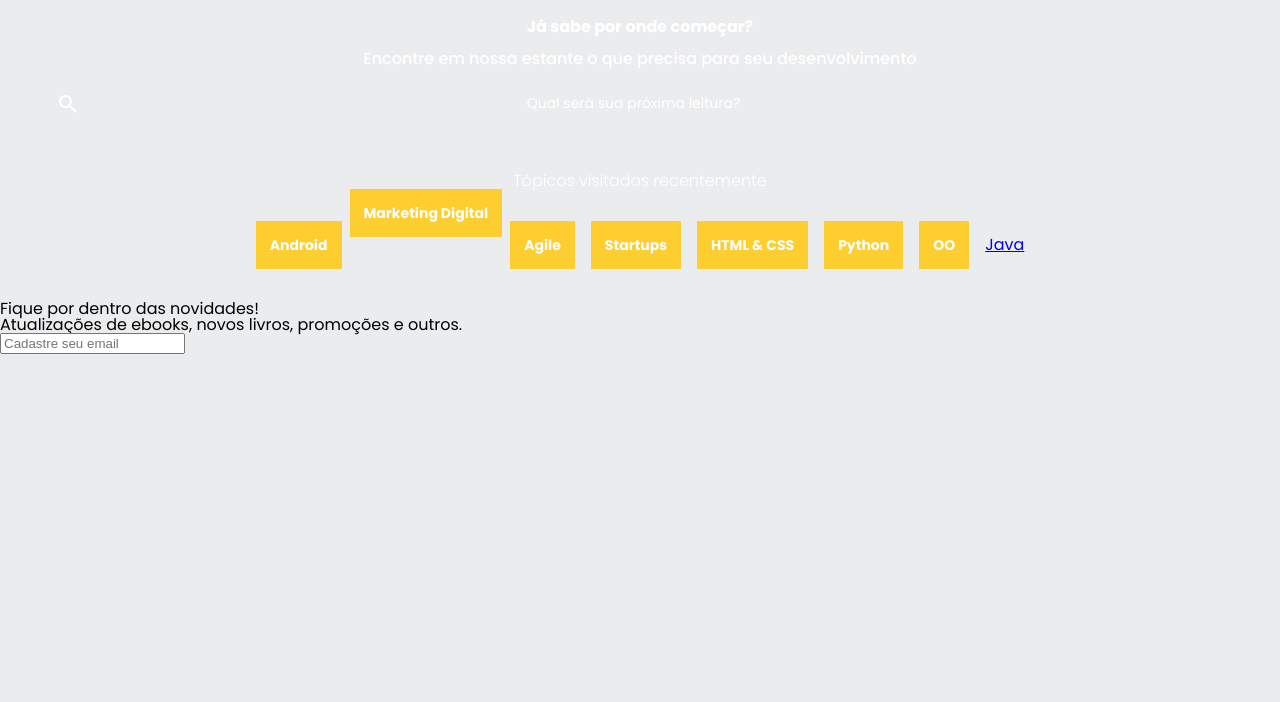
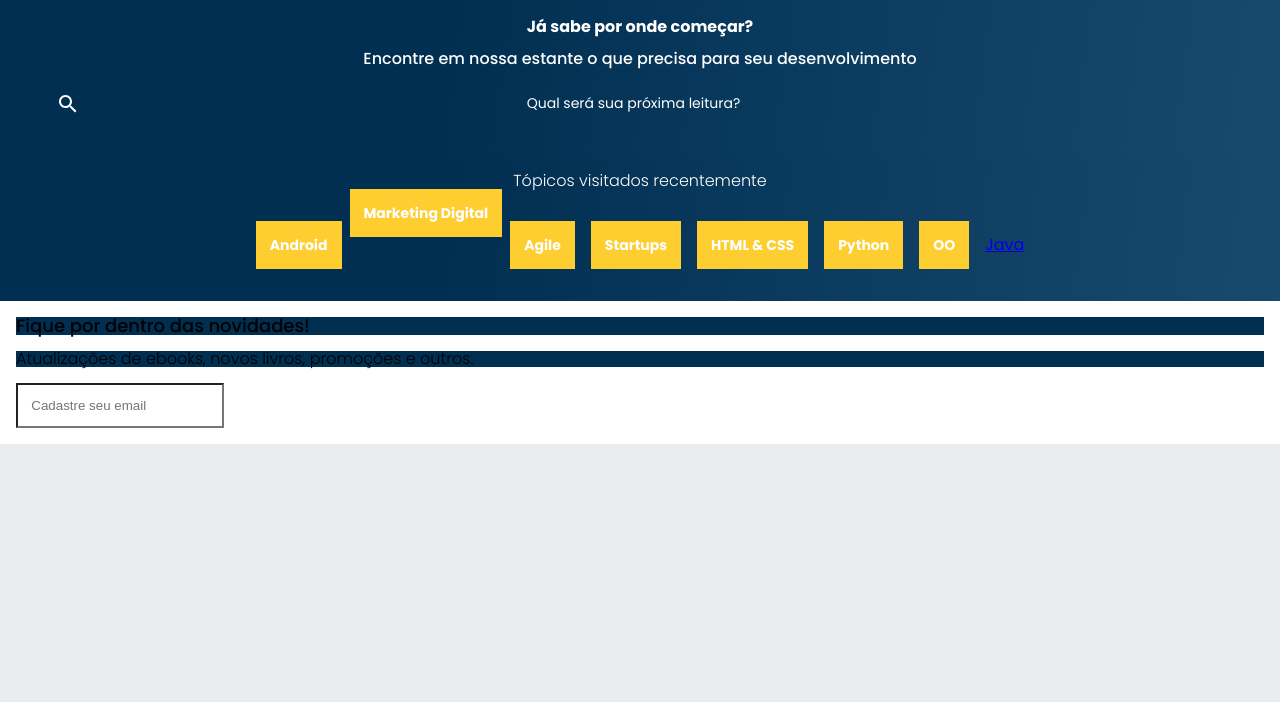
Before and after one commit to andreia025martins/Jornada-2-Modelo, a plain HTML site: page index.html in a window 1280 px wide. Shown: the part 98-800 px from the top of the page. Drawn offline with Linux system fonts and the light colour scheme.

Commit message:
Style da seção

```diff
--- a/style.css
+++ b/style.css
@@ -1,12 +1,15 @@
 @import url("/style/header.css");
 @import url("/style/banner.css");
 @import url("/style/topicos.css");
+@import url("styles/contato.css");
+
 :root{
     --cor-de-fundo:#EBECEE;
-    --branco:#FFFFFF;
-    --laranja: #FECD2F;
-    --fonte-principal:"Poppins";
-    --azul-degrade:linear-gradiente (97.54deg, #002F52 35.49%, #326589 165.37%);
+    --branco: #FFFFFF;
+    --laranja:  #FECD2F;
+    --azul-degrade: linear-gradient(97.54deg, #002f52 35.49%, #326589 165.37%);
+    --azul: #002F52;
+    --fonte-principal: "poppins";
 }
 
 body{
@@ -15,8 +18,3 @@ body{
     font-size: 16px;
     font-weight: 400;
 }
-
-h1{
-    background-color: var(--branco);
-    font-size: 32px;
-}
--- /dev/null
+++ b/styles/contato.css
@@ -0,0 +1,30 @@
+.contato{
+    background: var(--branco);
+    padding: 1em;
+}
+
+.contato__titulo{
+    font-size: 18px;
+    font-weight: 500;
+}
+
+.contato__texto{
+    font-weight: 300;
+    margin: 1em 0;
+
+}
+
+.contato__titulo,
+.contato__texto{
+    background: var(--azul);
+    -webkit-background-clip:transparent;
+    -webkit-text-fill-color: text;
+}
+
+.contato__email{
+    padding: 1 em;
+    border: 1px;
+    border-radius: 24px;
+    width: 90%;
+    color: var(--azul);
+}
```
